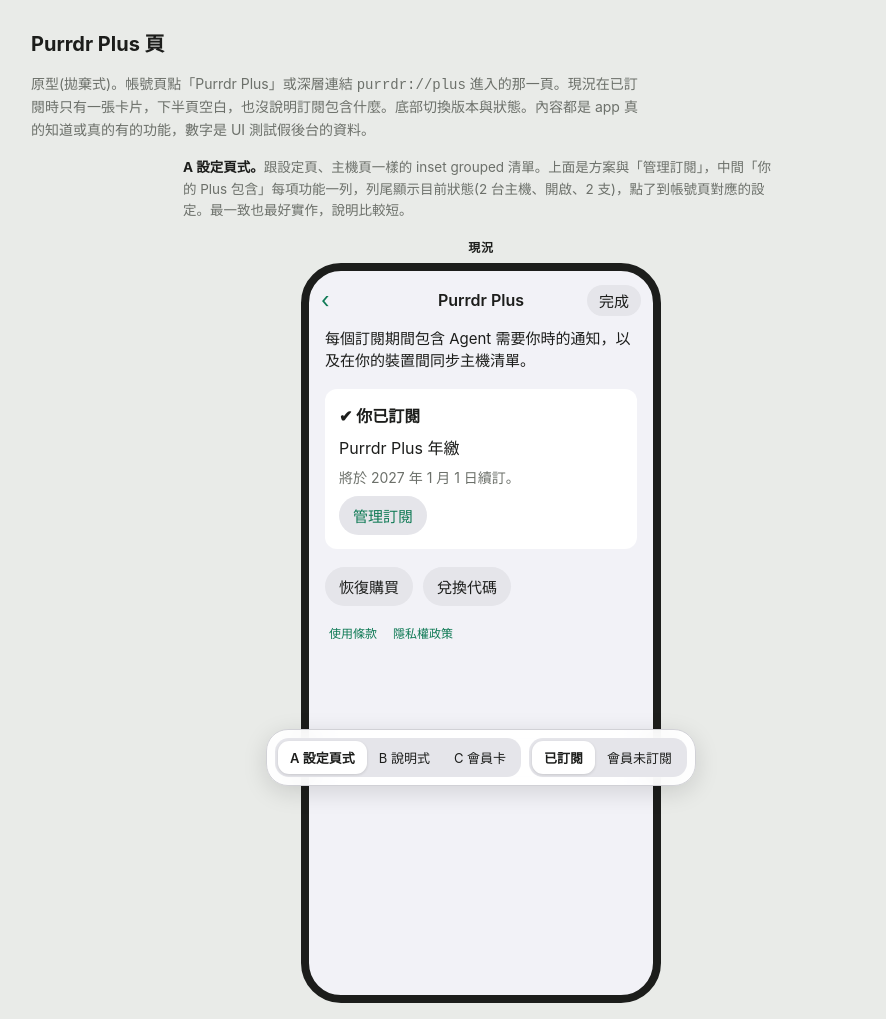
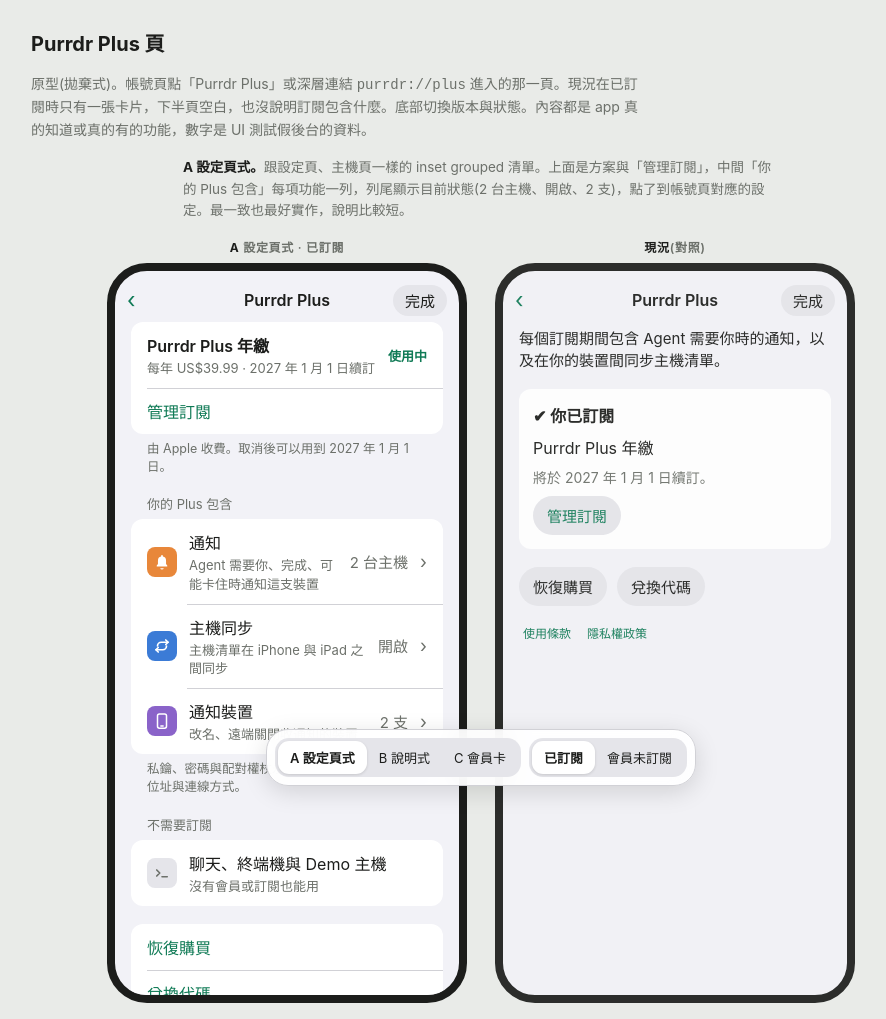
Before and after one commit to raychiutw/purrdr.ios, a plain HTML site: page prototypes/plus-page/purrdr-plus-page.html in a window 1280 px wide. Shown: the top 1019 px of the page, without its empty margins (159-1045 px from the left). Drawn offline with Linux system fonts and the light colour scheme.

Commit message:
原型:Plus 頁兩支手機改成並排、版本放左邊

```diff
--- a/prototypes/plus-page/purrdr-plus-page.html
+++ b/prototypes/plus-page/purrdr-plus-page.html
@@ -20,10 +20,11 @@ body{background:var(--bg);color:var(--fg);font-family:var(--sans);
 h1{font-size:20px;margin:0}
 .lede{color:var(--muted);margin:0;line-height:1.6;max-width:70ch;font-size:14px}
 .stage{display:flex;gap:28px;flex-wrap:wrap;align-items:flex-start;justify-content:center}
-.col{display:flex;flex-direction:column;gap:8px;align-items:center;min-width:0}
+.col{display:flex;flex-direction:column;gap:8px;align-items:center;min-width:0;flex:0 1 360px;width:360px;max-width:100%}
+.col.now .phone{opacity:.92}
 .cap{font-size:12px;letter-spacing:.06em;text-transform:uppercase;color:var(--muted);font-weight:600}
 .cap b{color:var(--fg)}
-.phone{width:min(360px,100%);height:740px;border:8px solid var(--frame);border-radius:40px;background:var(--ground);overflow:hidden;display:flex;flex-direction:column}
+.phone{width:100%;height:740px;border:8px solid var(--frame);border-radius:40px;background:var(--ground);overflow:hidden;display:flex;flex-direction:column}
 .screen{flex:1;overflow-y:auto;padding:0 16px 24px;display:flex;flex-direction:column;gap:18px}
 .nav{display:grid;grid-template-columns:60px 1fr 60px;align-items:center;padding:14px 12px 6px;font-size:16px;flex:none}
 .nav .t{text-align:center;font-weight:600}
@@ -113,8 +114,8 @@ h1{font-size:20px;margin:0}
   <p class="lede">原型(拋棄式)。帳號頁點「Purrdr Plus」或深層連結 <code>purrdr://plus</code> 進入的那一頁。現況在已訂閱時只有一張卡片，下半頁空白，也沒說明訂閱包含什麼。底部切換版本與狀態。內容都是 app 真的知道或真的有的功能，數字是 UI 測試假後台的資料。</p>
   <p class="desc" id="desc"></p>
   <div class="stage">
-    <div class="col"><div class="cap"><b>現況</b></div><div class="phone" id="now"></div></div>
     <div class="col"><div class="cap" id="cap"></div><div class="phone" id="var"></div></div>
+    <div class="col now"><div class="cap"><b>現況</b>(對照)</div><div class="phone" id="now"></div></div>
   </div>
 </div>
 
```
